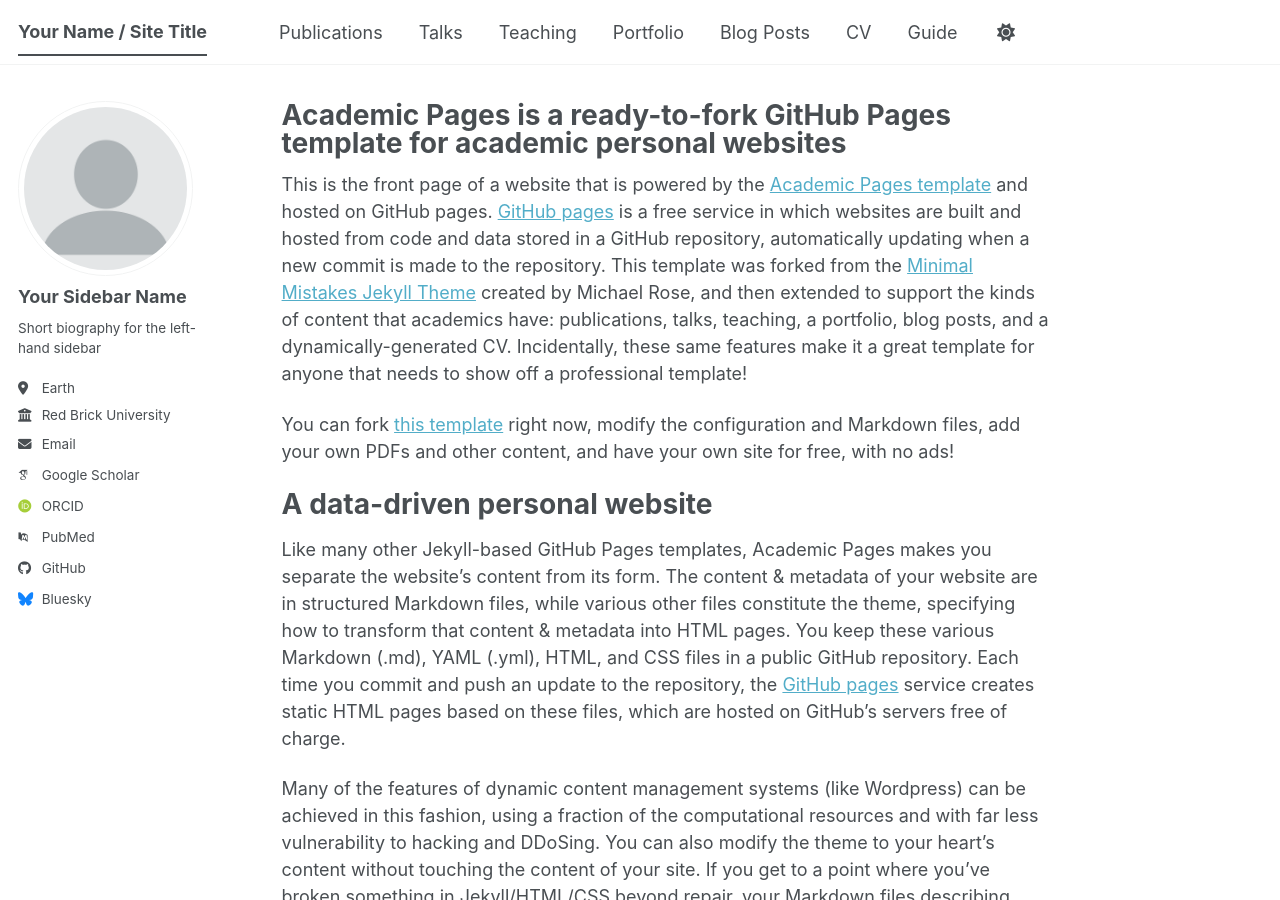
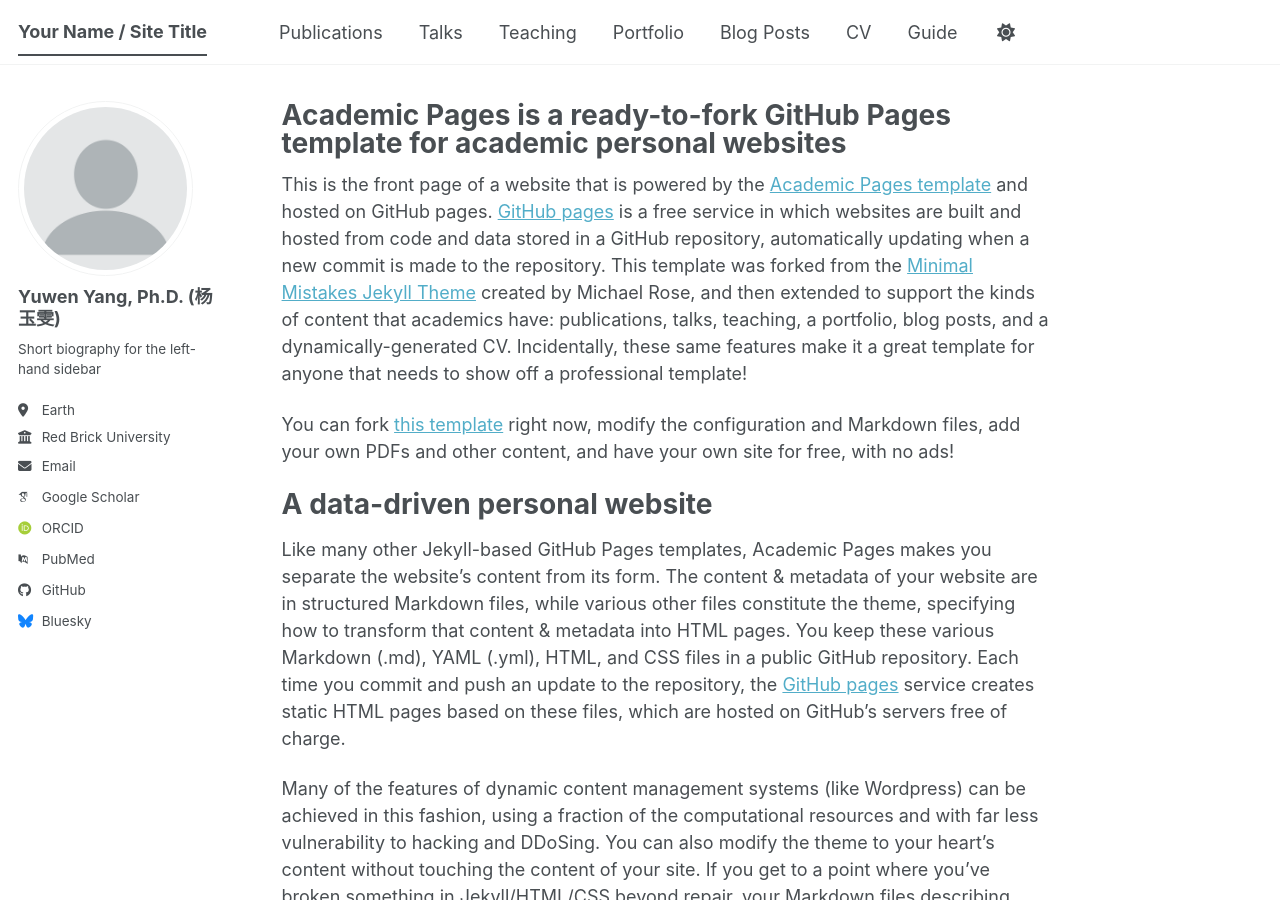
Before and after one commit to yangyuwenyang/yangyuwenyang.github.io, a Jekyll site: the page built from _pages/about.md, in a window 1280 px wide and 900 px high. Built offline with Jekyll 4.4.1, drawn with Linux system fonts in a browser that asks for light colours; some web fonts are replaced; a script bundle is joined from its source files by our own code; library files that are not in the unit come from our copies.

Commit message:
Update _config.yml

```diff
--- a/_config.yml
+++ b/_config.yml
@@ -24,7 +24,7 @@
 author:
   # Biographic information
   avatar           : "profile.png"
-  name             : "Your Sidebar Name"
+  name             : "Yuwen Yang, Ph.D. (杨玉雯)"
   pronouns         : # example: "she/her"
   bio              : "Short biography for the left-hand sidebar"
   location         : "Earth"
@@ -35,7 +35,7 @@
   # Academic websites
   academia         : # URL
   arxiv            : # URL - Update with the correct link to your profile
-  googlescholar    : "https://scholar.google.com/citations?user=PS_CX0AAAAAJ"
+  googlescholar    : "https://scholar.google.com.hk/citations?hl=zh-CN&user=u-Nbg0wAAAAJ"
   inspire-hep      : # URL
   impactstory      : # URL
   orcid            : "https://orcid.org/yourorcidurl"
```
